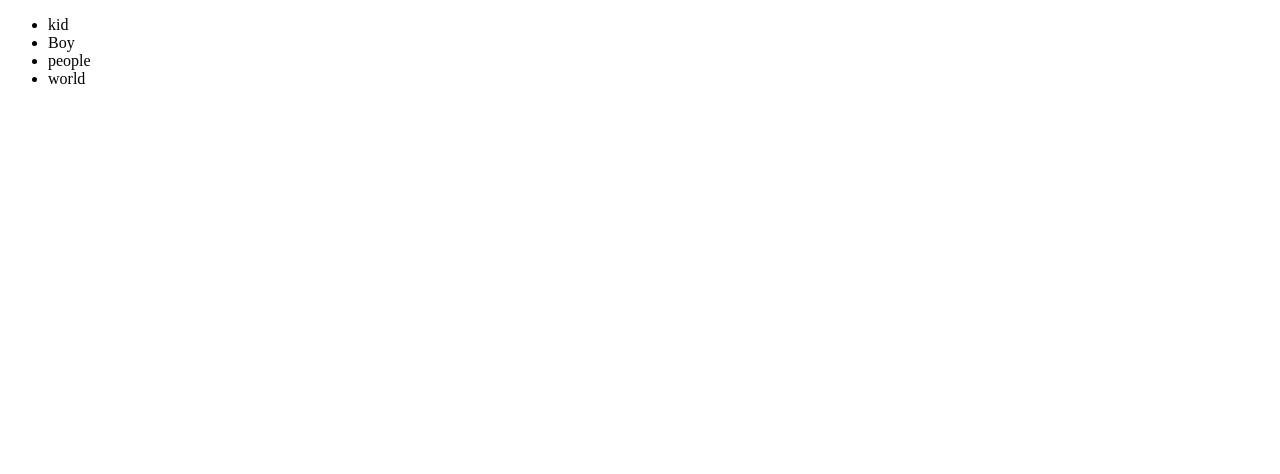
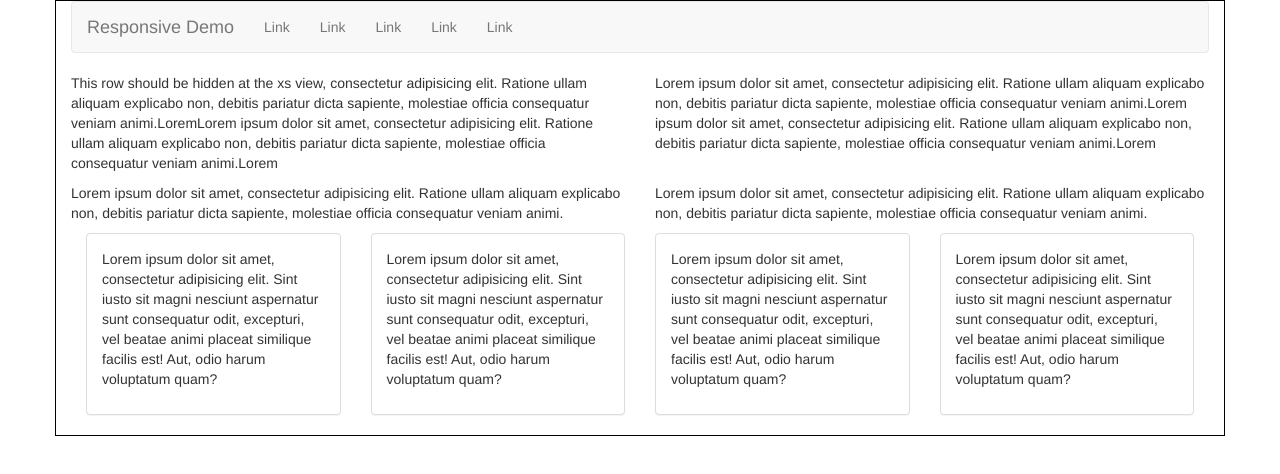
Before and after one commit to deion1george/NewGitTest, a plain HTML site: page index2.html in a window 1280 px wide. Drawn offline with nearby package versions, Linux system fonts and the light colour scheme.

Commit message:
I added bootstrap and made the page responsive

```diff
--- a/index2.html
+++ b/index2.html
@@ -1,17 +1,112 @@
 <!DOCTYPE html>
 <html lang="en">
   <head>
-	<meta charset="UTF-8">
-	<title>Document</title>
+    <meta charset="utf-8">
+    <meta http-equiv="X-UA-Compatible" content="IE=edge">
+    <meta name="viewport" content="width=device-width, initial-scale=1">
+    <title>Bootstrap 101 Template</title>
+
+    <!-- Bootstrap -->
+    <link rel="stylesheet" href="https://maxcdn.bootstrapcdn.com/bootstrap/3.3.1/css/bootstrap.min.css">
+
+    <!-- HTML5 shim and Respond.js for IE8 support of HTML5 elements and media queries -->
+    <!-- WARNING: Respond.js doesn't work if you view the page via file:// -->
+    <!--[if lt IE 9]>
+      <script src="https://oss.maxcdn.com/html5shiv/3.7.2/html5shiv.min.js"></script>
+      <script src="https://oss.maxcdn.com/respond/1.4.2/respond.min.js"></script>
+    <![endif]-->
   </head>
   <body>
-	<div>
-		<ul>
-			<li>kid</li>
-			<li>Boy</li>
-			<li>people</li>
-			<li>world</li>
+    <!-- container -->
+    <div class="container" style="border:1px solid #000;">
+    	<div class="navbar navbar-default" role="navigation">
+
+    		<!-- navbar-header -->
+    		<div class="navbar-header">
+				<button type="button" class="navbar-toggle" data-toggle="collapse" data-target=".navbar-collapse">
+					<span class="sr-only">Toggle navigation</span>
+					<span class="icon-bar"></span>
+					<span class="icon-bar"></span>
+					<span class="icon-bar"></span>
+				</button>
+    			<span class="navbar-brand">Responsive Demo</span>
+    		</div>
+
+	    	<div class="navbar-collapse collapse">
+				<ul class="nav navbar-nav">
+		    		<li><a href="#">Link</a></li>
+		    		<li><a href="#">Link</a></li>
+		    		<li><a href="#">Link</a></li>
+		    		<li><a href="#">Link</a></li>
+		    		<li><a href="#">Link</a></li>
 		    	</ul>
 			</div>
+
+    	</div>
+
+    	<!-- row -->
+    	<div class="row hidden-xs">
+    		<!-- col-xs-6 -->
+    		<div class="col-xs-6">
+    			<p>This row should be hidden at the xs view, consectetur adipisicing elit. Ratione ullam aliquam explicabo non, debitis pariatur dicta sapiente, molestiae officia consequatur veniam animi.LoremLorem ipsum dolor sit amet, consectetur adipisicing elit. Ratione ullam aliquam explicabo non, debitis pariatur dicta sapiente, molestiae officia consequatur veniam animi.Lorem</p>
+    		</div>
+    		<!-- col-xs-6 -->
+    		<div class="col-xs-6">
+    			<p>Lorem ipsum dolor sit amet, consectetur adipisicing elit. Ratione ullam aliquam explicabo non, debitis pariatur dicta sapiente, molestiae officia consequatur veniam animi.Lorem ipsum dolor sit amet, consectetur adipisicing elit. Ratione ullam aliquam explicabo non, debitis pariatur dicta sapiente, molestiae officia consequatur veniam animi.Lorem</p>
+
+    		</div>
+    	</div>
+    	<!-- row -->
+    	<div class="row">
+    		<!-- col-sm-6 -->
+    		<div class="col-sm-6">
+    			<p class="visible-xs"><strong>This text should show at the smallsize size</strong>, consectetur adipisicing elit. Assumenda nesciunt autem numquam aliquam explicabo, corporis sit. Repellendus mollitia voluptate velit atque sit dicta natus nostrum fuga quibusdam laborum. Deserunt, sunt!</p>
+
+    			<p>Lorem ipsum dolor sit amet, consectetur adipisicing elit. Ratione ullam aliquam explicabo non, debitis pariatur dicta sapiente, molestiae officia consequatur veniam animi.</p>
+    		</div>
+    		<!-- col-sm-6 -->
+    		<div class="col-sm-6">
+    			<p>Lorem ipsum dolor sit amet, consectetur adipisicing elit. Ratione ullam aliquam explicabo non, debitis pariatur dicta sapiente, molestiae officia consequatur veniam animi.</p>
+    		</div>
+    	</div>
+		<!-- col-sm-6 -->
+		<div class="col-sm-6 col-md-4 col-lg-3">
+			<div class="panel panel-default">
+				<div class="panel-body">
+					<p>Lorem ipsum dolor sit amet, consectetur adipisicing elit. Sint iusto sit magni nesciunt aspernatur sunt consequatur odit, excepturi, vel beatae animi placeat similique facilis est! Aut, odio harum voluptatum quam?</p>
+				</div>
+			</div>
+		</div>
+		<!-- col-sm-6 -->
+		<div class="col-sm-6 col-md-4 col-lg-3">
+			<div class="panel panel-default">
+				<div class="panel-body">
+					<p>Lorem ipsum dolor sit amet, consectetur adipisicing elit. Sint iusto sit magni nesciunt aspernatur sunt consequatur odit, excepturi, vel beatae animi placeat similique facilis est! Aut, odio harum voluptatum quam?</p>
+				</div>
+			</div>
+		</div>
+		<!-- col-sm-6 -->
+		<div class="col-sm-6 col-md-4 col-lg-3">
+			<div class="panel panel-default">
+				<div class="panel-body">
+					<p>Lorem ipsum dolor sit amet, consectetur adipisicing elit. Sint iusto sit magni nesciunt aspernatur sunt consequatur odit, excepturi, vel beatae animi placeat similique facilis est! Aut, odio harum voluptatum quam?</p>
+				</div>
+			</div>
+		</div>
+		<!-- col-sm-6 -->
+		<div class="col-sm-6 col-md-4 col-lg-3">
+			<div class="panel panel-default">
+				<div class="panel-body">
+					<p>Lorem ipsum dolor sit amet, consectetur adipisicing elit. Sint iusto sit magni nesciunt aspernatur sunt consequatur odit, excepturi, vel beatae animi placeat similique facilis est! Aut, odio harum voluptatum quam?</p>
+				</div>
+			</div>
+		</div>
+    </div>
+
+    <!-- jQuery (necessary for Bootstrap's JavaScript plugins) -->
+    <script src="https://ajax.googleapis.com/ajax/libs/jquery/1.11.1/jquery.min.js"></script>
+    <!-- Include all compiled plugins (below), or include individual files as needed -->
+   <!-- Latest compiled and minified JavaScript -->
+<script src="https://maxcdn.bootstrapcdn.com/bootstrap/3.3.1/js/bootstrap.min.js"></script>
   </body>
 </html>
```
Lines whose indentation alone changed are shown as unchanged.
